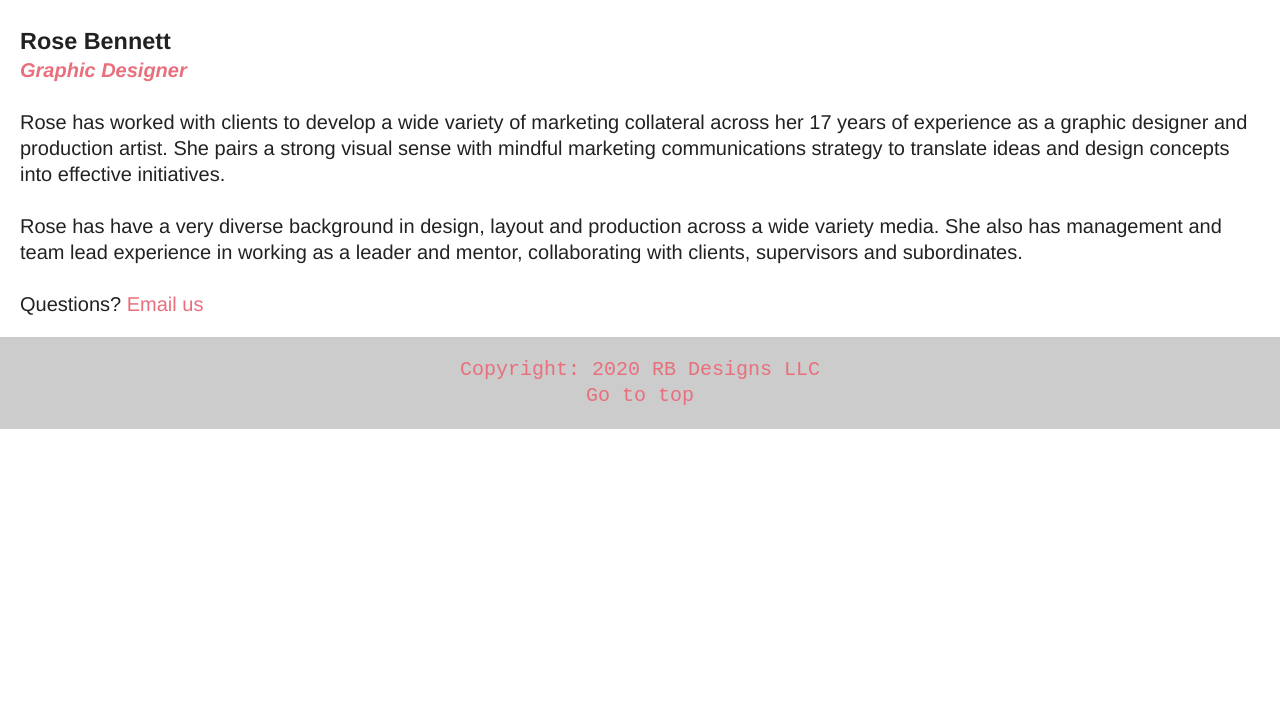
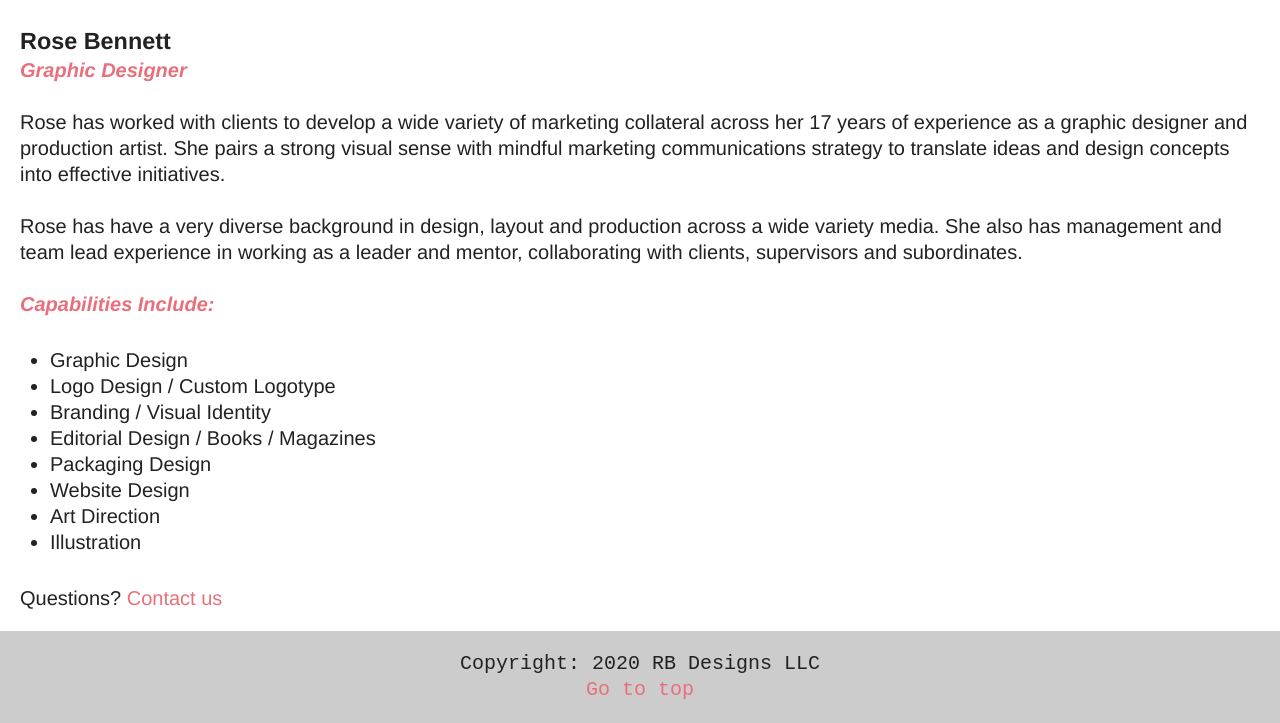
Before and after one commit to roseyb0724/roseyb0724.github.io, a plain HTML site: page unit_3/index.html in a window 1280 px wide. Shown: the part 948-1671 px from the top of the page. Before the commit the page ends 1377 px from the top, so only its background shows below. Drawn offline with Linux system fonts and the light colour scheme.

Commit message:
U3 Hompage Updated

```diff
--- a/unit_3/css/style.css
+++ b/unit_3/css/style.css
@@ -17,7 +17,11 @@ header {
 }
 
 h1 {
-	color: #000000
+	color: #222222;
+}
+
+h2 {
+	font-style: italic;
 }
 
 a {
@@ -27,7 +31,6 @@ a {
 
 nav a {
 	color: #cccccc;
-	font-style: italic;
 	margin-right: 20px;
 }
 
@@ -52,3 +55,7 @@ h4 {
 	font-size: 20px;
 	font-style: italic;
 }
+
+ul {
+	padding: 30px;
+}
--- a/unit_3/index.html
+++ b/unit_3/index.html
@@ -34,7 +34,19 @@
 
 		<p>Rose has have a very diverse background in design, layout and production across a wide variety media. She also has management and team lead experience in working as a leader and mentor, collaborating with clients, supervisors and subordinates. </p><br>
 
-		<p>Questions? <a href="mailto:rbennett0724@gmail.com">Email us</p>
+		<h4>Capabilities Include:</h4>
+			<ul>
+				<li>Graphic Design</li>
+				<li>Logo Design / Custom Logotype</li>
+				<li>Branding / Visual Identity</li>
+				<li>Editorial Design / Books / Magazines</li>
+				<li>Packaging Design</li>
+				<li>Website Design</li>
+				<li>Art Direction</li>
+				<li>Illustration</li>
+				</ul>
+
+		<p>Questions? <a href="mailto:rbennett0724@gmail.com">Contact us</a></p>
 	</main>
 
 	<footer>
```
Also changed, not shown: 1 other file.
